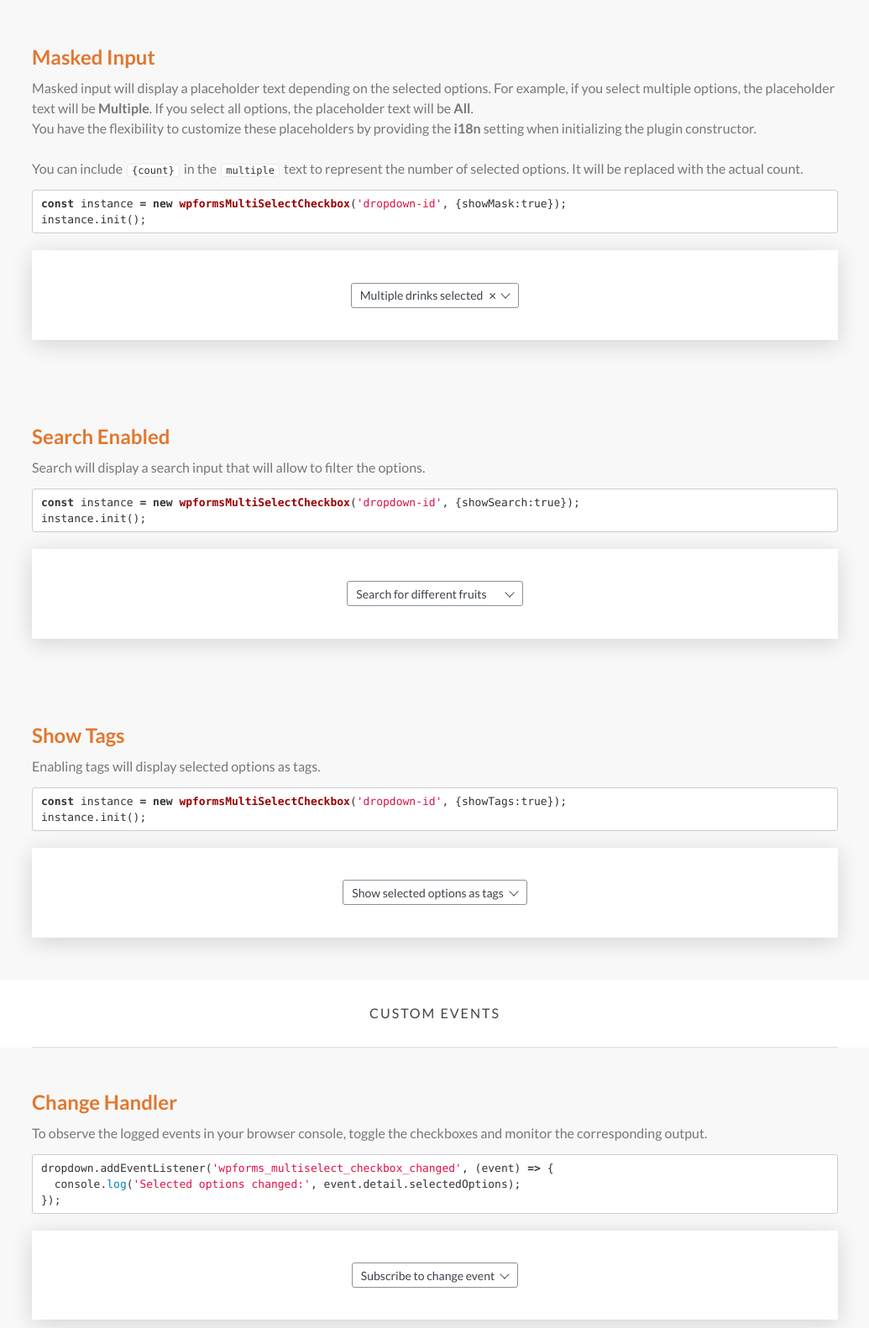
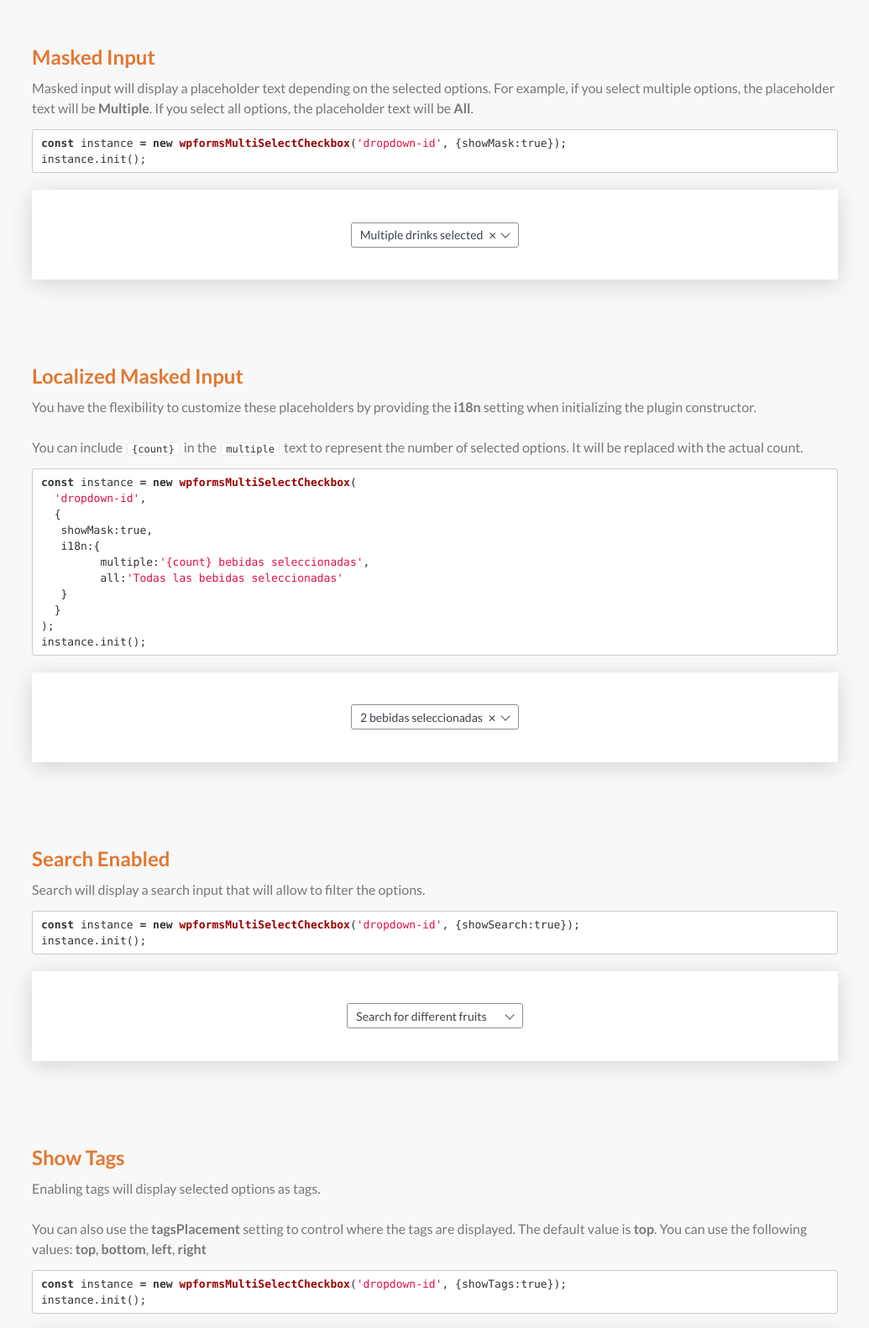
Before and after one commit to awesomemotive/wpforms-multiselect-js, a website: page docs/index.html in a window 1280 px wide. Shown: the part 2157-3739 px from the top of the page at 84% size, without its empty margins (122-1157 px from the left). Drawn offline with nearby package versions, Linux system fonts and the light colour scheme.

Commit message:
Add "Localized Masked Input" demo

```diff
--- a/docs/index.html
+++ b/docs/index.html
@@ -162,15 +162,6 @@ instance.init();
 							if you select multiple options, the placeholder text will be <strong>Multiple</strong>. If
 							you select all options, the placeholder text will be <strong>All</strong>.
 						</p>
-						<p>
-							You have the flexibility to customize these placeholders by providing the
-							<strong>i18n</strong> setting when initializing the plugin constructor.
-						</p>
-						<br />
-						<p>
-							You can include <code>{count}</code> in the <code>multiple</code> text to represent the
-							number of selected options. It will be replaced with the actual count.
-						</p>
 						<pre data-language="javascript">
 const instance = new wpformsMultiSelectCheckbox('dropdown-id', {showMask:true});
 instance.init();
@@ -189,6 +180,46 @@ instance.init();
 								<option value="Beer Mug" selected>🍺 Beer Mug</option>
 								<option value="Tropical Drink" selected>🍹 Tropical Drink</option>
 								<option value="Teacup">🍵 Teacup</option>
+							</select>
+						</div>
+					</article>
+				</div>
+
+				<div class="row">
+					<article>
+						<h3>Localized Masked Input</h3>
+						<p>
+							You have the flexibility to customize these placeholders by providing the
+							<strong>i18n</strong> setting when initializing the plugin constructor.
+						</p>
+						<br />
+						<p>
+							You can include <code>{count}</code> in the <code>multiple</code> text to represent the
+							number of selected options. It will be replaced with the actual count.
+						</p>
+						<pre data-language="javascript">
+const instance = new wpformsMultiSelectCheckbox(
+  'dropdown-id',
+  {
+   showMask:true,
+   i18n:{
+	 multiple:'{count} bebidas seleccionadas',
+	 all:'Todas las bebidas seleccionadas'
+   }
+  }
+);
+instance.init();
+</pre>
+						<div class="demo-box">
+							<select class="dropdown" multiple placeholder="Selecciona tus bebidas"
+								data-settings='{"showClear":true,"showMask":true,"i18n":{"multiple":"{count} bebidas seleccionadas","all":"Todas las bebidas seleccionadas"}}'>
+								<option value="Mate">🧉 Mate</option>
+								<option value="Beverage Box" selected>🧃 Caja de bebidas</option>
+								<option value="Bubble Tea">🧋 Bubble Tea</option>
+								<option value="Hot Beverage">☕ Bebida caliente</option>
+								<option value="Beer Mug">🍺 Jarra de cerveza</option>
+								<option value="Tropical Drink" selected>🍹 Bebida tropical</option>
+								<option value="Teacup">🍵 Taza de té</option>
 							</select>
 						</div>
 					</article>
@@ -229,6 +260,12 @@ instance.init();
 					<article>
 						<h3>Show Tags</h3>
 						<p>Enabling tags will display selected options as tags.</p>
+						<br/>
+						<p>
+							You can also use the <strong>tagsPlacement</strong> setting to control where the tags are
+							displayed. The default value is <strong>top</strong>. You can use the following values:
+							<strong>top</strong>, <strong>bottom</strong>, <strong>left</strong>, <strong>right</strong>
+						</p>
 						<pre data-language="javascript">
 const instance = new wpformsMultiSelectCheckbox('dropdown-id', {showTags:true});
 instance.init();
@@ -398,15 +435,22 @@ instance.update(dropdown, valuesToSet);
 										</td>
 									</tr>
 									<tr>
+										<td>tagsPlacement</td>
+										<td>Where to display the tags.</td>
+										<td>
+											<pre data-language="html"> 'top', 'bottom', 'left', 'right'</pre>
+										</td>
+										</tr>
+										<tr>
 										<td>i18n</td>
 										<td>Object with translations.</td>
 										<td>
 										<pre data-language="javascript">
 {
-search: 'Search',
-clear: 'Clear',
-all: 'All',
-multiple: 'Multiple',
+ search: 'Search',
+ clear: 'Clear',
+ all: 'All',
+ multiple: 'Multiple',
 }
 </pre>
 										</td>
```
